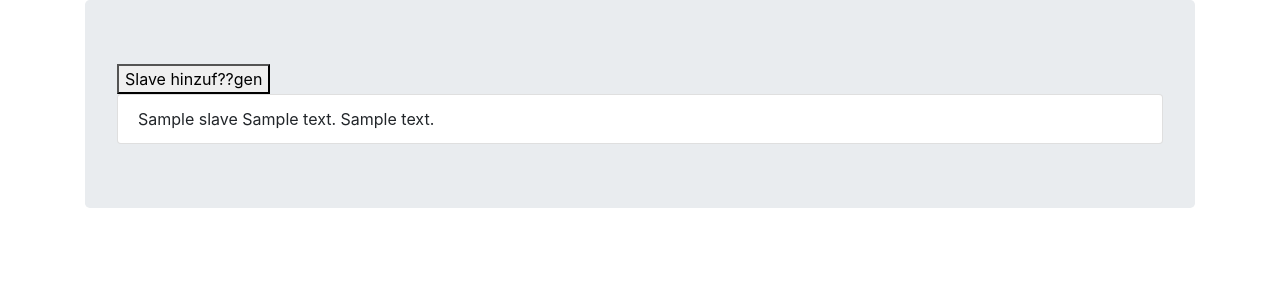
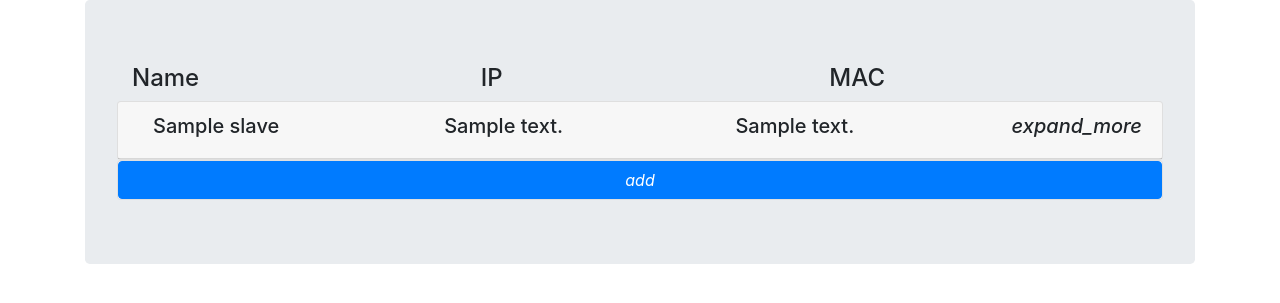
Before and after one commit to bp-flugsimulator/server, a Django app: page /slaves/ in a window 1280 px wide. Shown: the part 56-359 px from the top of the page. Run offline with Django 3.2, Linux system fonts and the light colour scheme; tables that the repository leaves empty hold one stand-in row (values such as "Sample post"); some libraries are stand-ins or nearby versions.

Commit message:
6 Kontextmenu (#15)
* initial commit with kontextmenu

* statically linked material-design-icons

* colored buttons, added down arrrow

* new header for list

* match end of string on url /welcome

* added invisible slave id
which can be used to impliment the buttons

```diff
--- a/base/templates/base/base.html
+++ b/base/templates/base/base.html
@@ -8,6 +8,8 @@
 		<meta name="viewport" content="width=device-width, initial-scale=1, shrink-to-fit=no">
 
 		<link rel="stylesheet" href="{% static 'node/bootstrap/dist/css/bootstrap.min.css' %}" />
+		<!--Import Google Icon Font-->
+        <link rel="stylesheet" href="{% static 'node/material-design-icons/iconfont/material-icons.css' %}">
 	</head>
 
 	<body style="position: relative;">
--- a/frontend/templates/frontend/slaves.html
+++ b/frontend/templates/frontend/slaves.html
@@ -5,8 +5,6 @@
 {% block premain %} {% endblock %}
 {% block content %}
 <div class="jumbotron">
-        <button type="button" data-toggle="modal" data-target="#registerSlaveModal">Slave hinzuf??gen</button>
-
         <div class="modal fade" id="registerSlaveModal" role="dialog">
             <div class="modal-dialog">
                 <form action="/api/slaves/" method="post" id="form_slave">
@@ -47,20 +45,106 @@
             </div>
         </div>
 
-    <ul class="list-group">
+    <div id="accordion" role="tablist">
+            <div class="container">
+                    <div class="row">
+                        <div class="col-sm">
+                            <h4>Name</h4>
+                        </div>
+                        <div class="col-sm">
+                             <h4>IP</h4>
+                        </div>
+                        <div class="col-sm">
+                            <h4>MAC</h4>
+                        </div>
+                    </div>
+                </div>
         {% for slave in slaves %}
-        <li class="list-group-item"> {{ slave.name }} {{ slave.ip_address }} {{ slave.mac_address }}</li>
+        <div class="card" id="{{ slave.id }}">
+            <div data-toggle="collapse" href="#collapse{{ slave.id }}"
+            class="card-header collapsed" role="tab" id="headingOne"
+            style="cursor:pointer">
+                <a>
+                    <h5 class="mb-o">
+                        <div class="container">
+                            <div class="row">
+                                <div class="col-sm">
+                                    {{ slave.name }}
+                                </div>
+                                <div class="col-sm">
+                                     {{ slave.ip_address }}
+                                </div>
+                                <div class="col-sm">
+                                     {{ slave.mac_address }}
+                                </div>
+                                <i class="material-icons">expand_more</i>
+                            </div>
+                        </div>
+                    </h5>
+                </a>
+            </div>
+            <div id="collapse{{ slave.id }}" class="collapse" role="tabpanel" data-parent="#accordion">
+                <div class="card-body">
+                    <div class="btn-group" role="group" aria-label="Basic example">
+                        <button type="button" class="btn btn-primary"
+                        data-toggle="tooltip" data-placement="top" title="Start/Stop">
+                            <i class="material-icons">power_settings_new</i>
+                        </button>
+                        <button type="button" class="btn btn-primary"
+                         data-toggle="tooltip" data-placement="top" title="Restart">
+                            <i class="material-icons">refresh</i>
+                        </button>
+                    </div>
 
+                    <div class="btn-group" role="group" aria-label="Basic example">
+                        <button type="button" class="btn btn-primary"
+                         data-toggle="tooltip" data-placement="top" title="Details">
+                            <i class="material-icons">info_outline</i>
+                        </button>
+                        <button type="button" class="btn btn-primary"
+                         data-toggle="tooltip" data-placement="top" title="Ping">
+                            <i class="material-icons">flare</i>
+                        </button>
+                        <button type="button" class="btn btn-primary"
+                        data-toggle="tooltip" data-placement="top" title="Run">
+                            <i class="material-icons">directions_run</i>
+                        </button>
+                        <button type="button" class="btn btn-primary"
+                         data-toggle="tooltip" data-placement="top" title="Move">
+                            <i class="material-icons">compare_arrows</i>
+                        </button>
+                    </div>
+
+                    <div class="btn-group" role="group" aria-label="Basic example">
+                        <button type="button" class="btn btn-primary"
+                         data-toggle="tooltip" data-placement="top" title="Edit">
+                            <i class="material-icons">edit</i>
+                        </button>
+                        <button type="button" class="btn btn-primary"
+                         data-toggle="tooltip" data-placement="top" title="Delete">
+                            <i class="material-icons">delete</i>
+                        </button>
+                    </div>
+                </div>
+            </div>
+        </div>
         {% empty %}
-        <li class="list-group-item disabled">No Slaves found.</li>
+        <div class="card"><a>No Slaves found.</a></div>
         {% endfor %}
-    </ul>
+        <div class="card">
+            <button type="button" class="btn btn-primary" data-toggle="modal" data-target="#registerSlaveModal">
+            <i class="material-icons">add</i>
+        </button></div>
+    </div>
 </div>
 {% endblock %}
 
 {% block script %}
 <script>
     $(document).ready(function(){
+        $(function () {
+            $('[data-toggle="tooltip"]').tooltip()
+        })
         $("#form_slave").submit(function (event) {
             //Stop form from submitting normally
             event.preventDefault();
--- a/frontend/urls.py
+++ b/frontend/urls.py
@@ -6,7 +6,7 @@ from frontend import api
 app_name = 'frontend'
 
 urlpatterns = [
-    url(r'^welcome', views.WelcomeView.as_view(), name='welcome'),
+    url(r'^welcome$', views.WelcomeView.as_view(), name='welcome'),
     url(r'^slaves/$', views.SlavesView.as_view(), name='slaves'),
     url(r'^api/slaves', api.add_slave, name='add_slaves'),
 ]
--- a/package.json
+++ b/package.json
@@ -5,6 +5,7 @@
   "dependencies": {
     "bootstrap": "^4.0.0-beta.2",
     "jquery": "^3.2.1",
-    "popper.js": "^1.12.6"
+    "popper.js": "^1.12.6",
+    "material-design-icons": "^3.0.1"
   }
 }
```
Also changed, not shown: package-lock.json.
